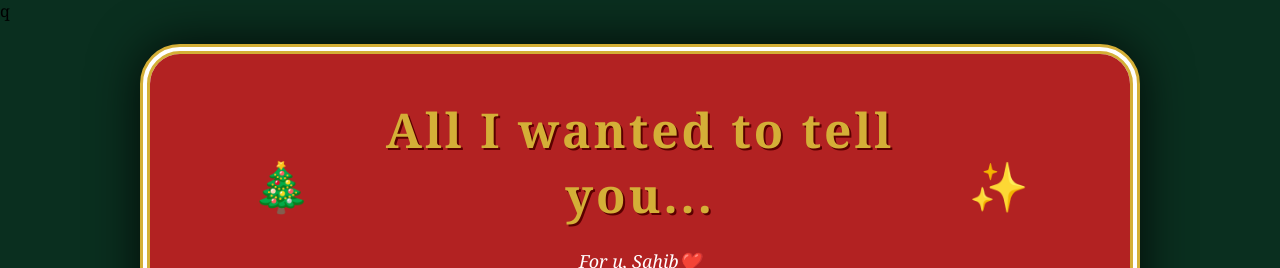
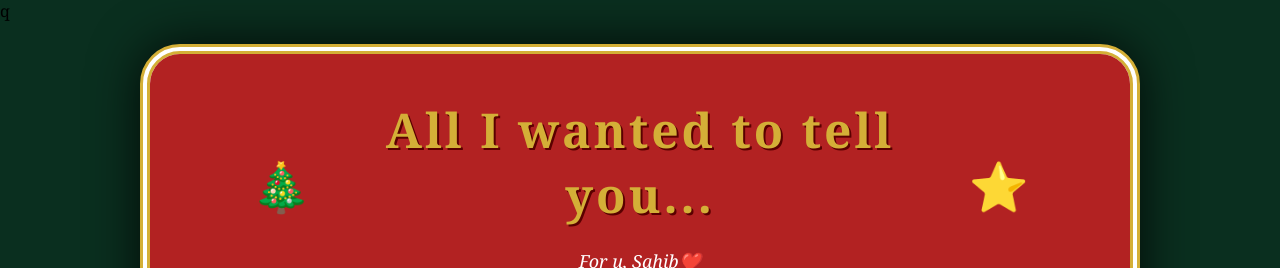
Before and after one commit to Dema1927/regalo454caew3fdwdw341, a plain HTML site: page regalo.html in a window 1280 px wide. Shown: the top 268 px of the page. Drawn offline with Linux system fonts and the light colour scheme.

Commit message:
Fix HTML structure and improve formatting

```diff
--- a/regalo.html
+++ b/regalo.html
@@ -21,7 +21,7 @@ q<!DOCTYPE html>
                             <br><br>
                             <font color="#FFFFFF" size="4"><i>For u, Sahib❤️</i></font>
                         </td>
-                        <td align="center" width="20%"><font size="7">✨</font></td>
+                        <td align="center" width="20%"><font size="7">⭐</font></td>
                     </tr>
                 </table>
             </td>
```
